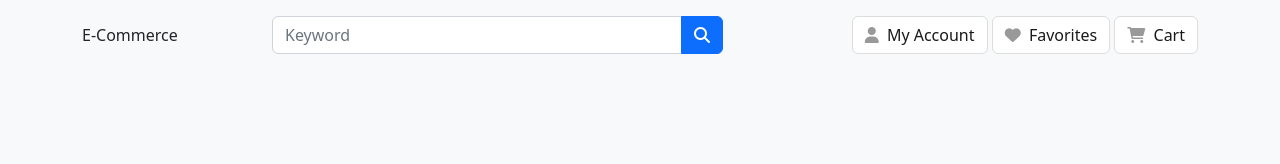
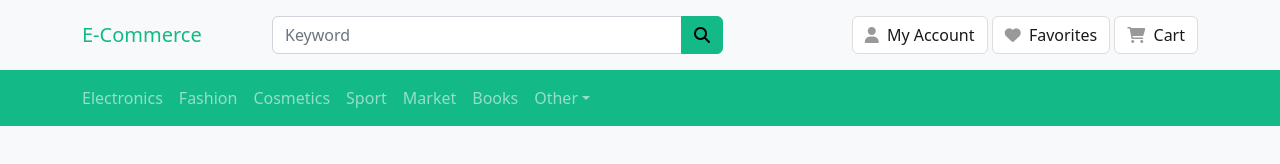
Before and after one commit to barisemreyalcin/E-Commerce-Bootstrap, a website: page public/index.html in a window 1280 px wide. Drawn offline with nearby package versions, Linux system fonts and the light colour scheme.

Commit message:
Navbar created

```diff
--- a/public/index.html
+++ b/public/index.html
@@ -44,6 +44,52 @@
                 </div>
             </div>
         </section>
+        <nav class="navbar navbar-dark bg-primary navbar-expand-lg">
+            <div class="container">
+                <button type="button" class="navbar-toggler border" data-bs-toggle="collapse" data-bs-target="#navbar-main" >
+                    <span class="navbar-toggler-icon"></span>
+                </button>
+                <div class="collapse navbar-collapse" id="navbar-main">
+                    <ul class="navbar-nav">
+                        <li class="nav-item">
+                            <a href="" class="nav-link ps-0">Electronics</a>
+                        </li>
+                        <li class="nav-item">
+                            <a href="" class="nav-link">Fashion</a>
+                        </li>
+                        <li class="nav-item">
+                            <a href="" class="nav-link">Cosmetics</a>
+                        </li>
+                        <li class="nav-item">
+                            <a href="" class="nav-link">Sport</a>
+                        </li>
+                        <li class="nav-item">
+                            <a href="" class="nav-link">Market</a>
+                        </li>
+                        <li class="nav-item">
+                            <a href="" class="nav-link">Books</a>
+                        </li>
+                        <li class="nav-item dropdown">
+                            <a href="#" class="dropdown-toggle nav-link" data-bs-toggle="dropdown">Other</a>
+                            <ul class="dropdown-menu">
+                                <li>
+                                    <a href="" class="dropdown-item">Category 1</a>
+                                </li>
+                                <li>
+                                    <a href="" class="dropdown-item">Category 2</a>
+                                </li>
+                                <li>
+                                    <a href="" class="dropdown-item">Category 3</a>
+                                </li>
+                            </ul>
+                        </li>
+                    </ul>
+                </div>
+            </div>
+        </nav>
     </header>
+
+    <script src="../node_modules/bootstrap/dist/js/bootstrap.bundle.js"></script>
+
 </body>
 </html>
--- a/scss/_bs-overrides.scss
+++ b/scss/_bs-overrides.scss
@@ -0,0 +1 @@
+$primary: #13b987;
--- a/scss/_styles.scss
+++ b/scss/_styles.scss
@@ -21,3 +21,12 @@
 .btn-light:hover i {
     color: $primary;
 }
+
+.navbar-brand {
+    color: $primary;
+    font-size: 1.25rem;
+}
+
+.navbar-brand:hover {
+    color: #0f8a65;
+}
```
Also changed, not shown: public/css/bootstrap.css, 1 other file.
